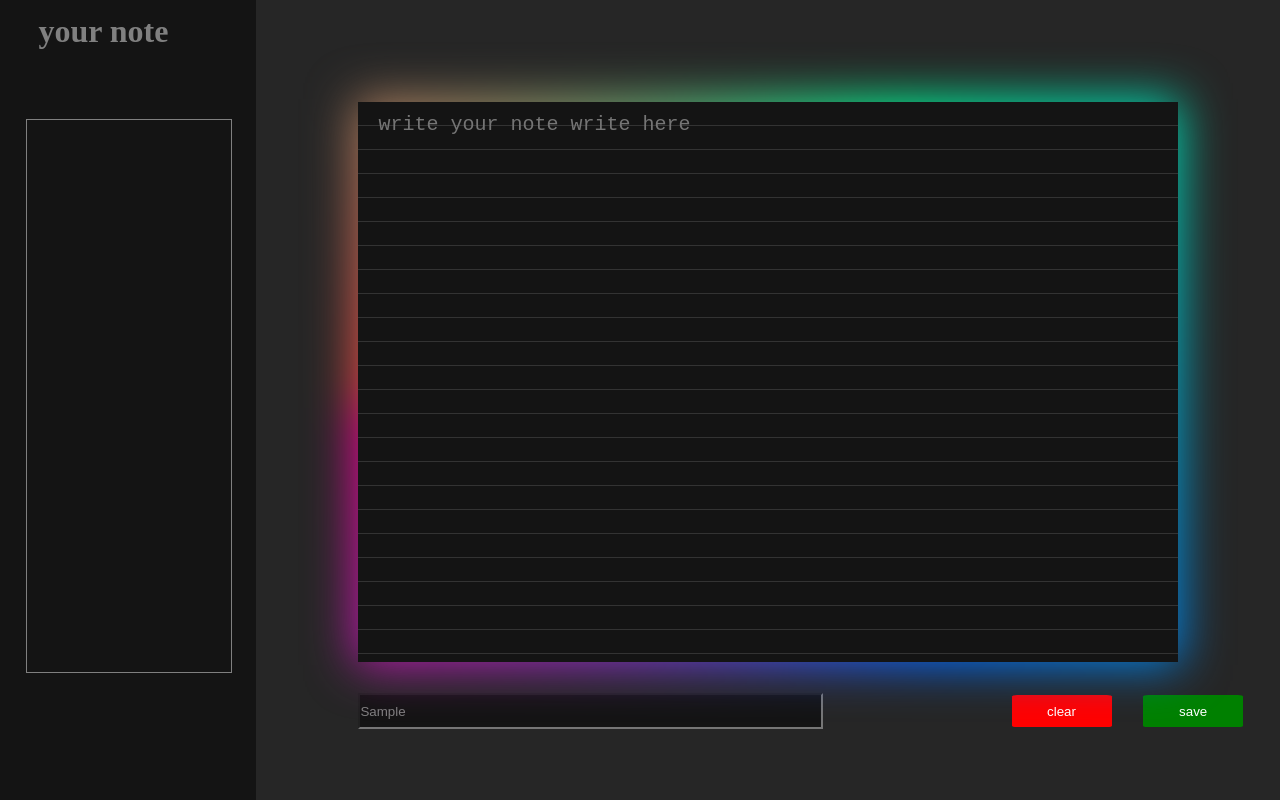
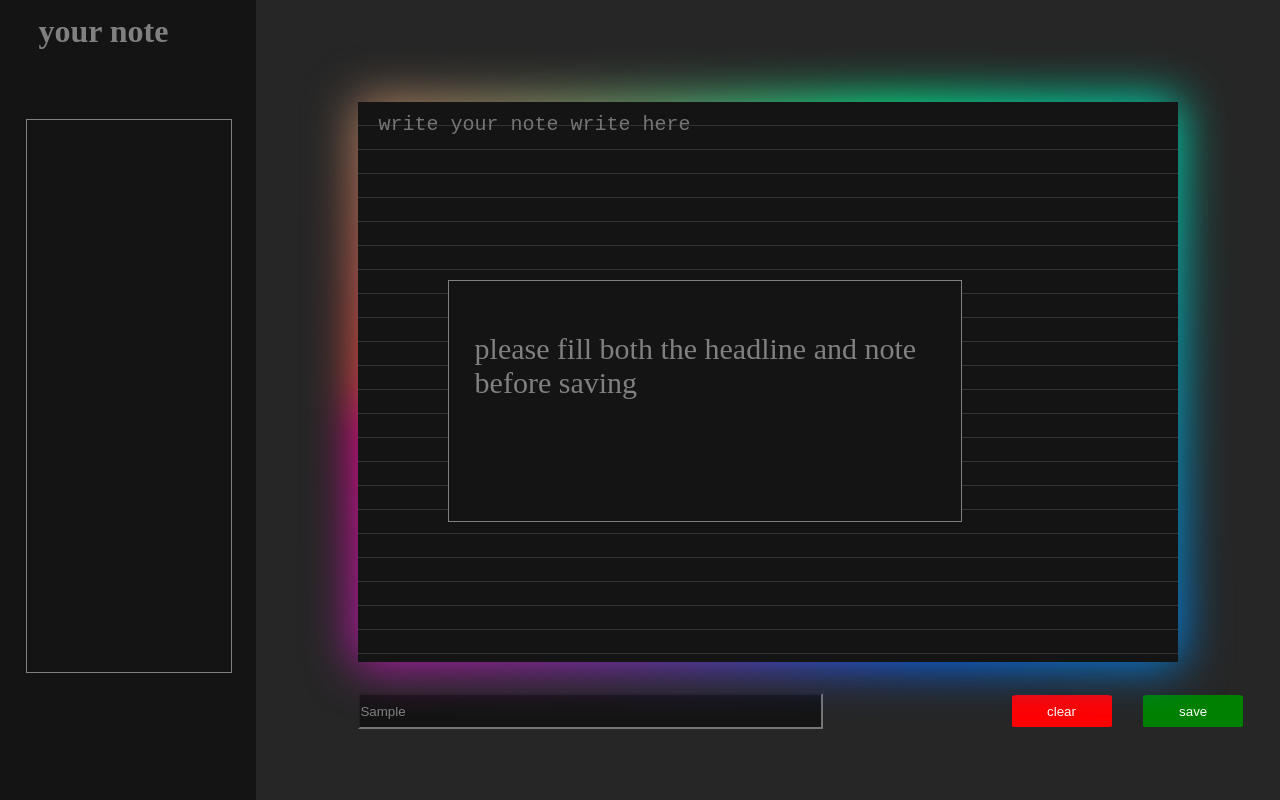
Before and after one commit to lola212121/note-website, a plain HTML site: page index.html in a window 1280 px wide. Both pictures are taken after typing "Sample" into the empty fields and a click on the button "save". Drawn offline with Linux system fonts and the light colour scheme.

Commit message:
upadteed js style files
i  have changed alert notification

```diff
--- a/js/app.js
+++ b/js/app.js
@@ -3,7 +3,7 @@ const noteContainer = document.querySelector(".note-history");
 const textPart = document.getElementById("writing-area")
 const clearBtn = document.querySelector(".clear-btn")
 const headline = document.querySelector(".notes-headline-writing-tag")
-
+const body = document.body
 
 
 
@@ -12,7 +12,26 @@ saveBtn.addEventListener('click', () => {
 
     // alert
     if( !textPart.value || !headline.value){
-        alert('please fill both the headline and note before saving')
+        // creating alert div
+        const alertDiv = document.createElement('div')
+        alertDiv.classList.add("alert-div")
+        body.appendChild(alertDiv)
+
+
+        // alert text
+        const alertText= document.createElement("p")
+        alertText.classList.add("alert-text")
+        alertText.textContent = "please fill both the headline and note before saving"
+
+        alertDiv.appendChild(alertText)
+
+        // alert button for closing div
+
+
+
+
+
+
         return
     }
 
--- a/style/style.css
+++ b/style/style.css
@@ -167,6 +167,24 @@ h1{
 }
 
 
+
+.alert-div{
+    width: 40%;
+    height: 30vh;
+    background-color: #141414;
+    border: 1px solid gray;
+    color: gray;
+    position: absolute;
+    top: 35%;
+    left: 35%;
+}
+
+.alert-text{
+    margin-top: 10%;
+    margin-left: 5%;
+    font-size: 30px;
+}
+
 @property --angle{
     syntax: "<angle>";
     initial-value: 0deg;
```
